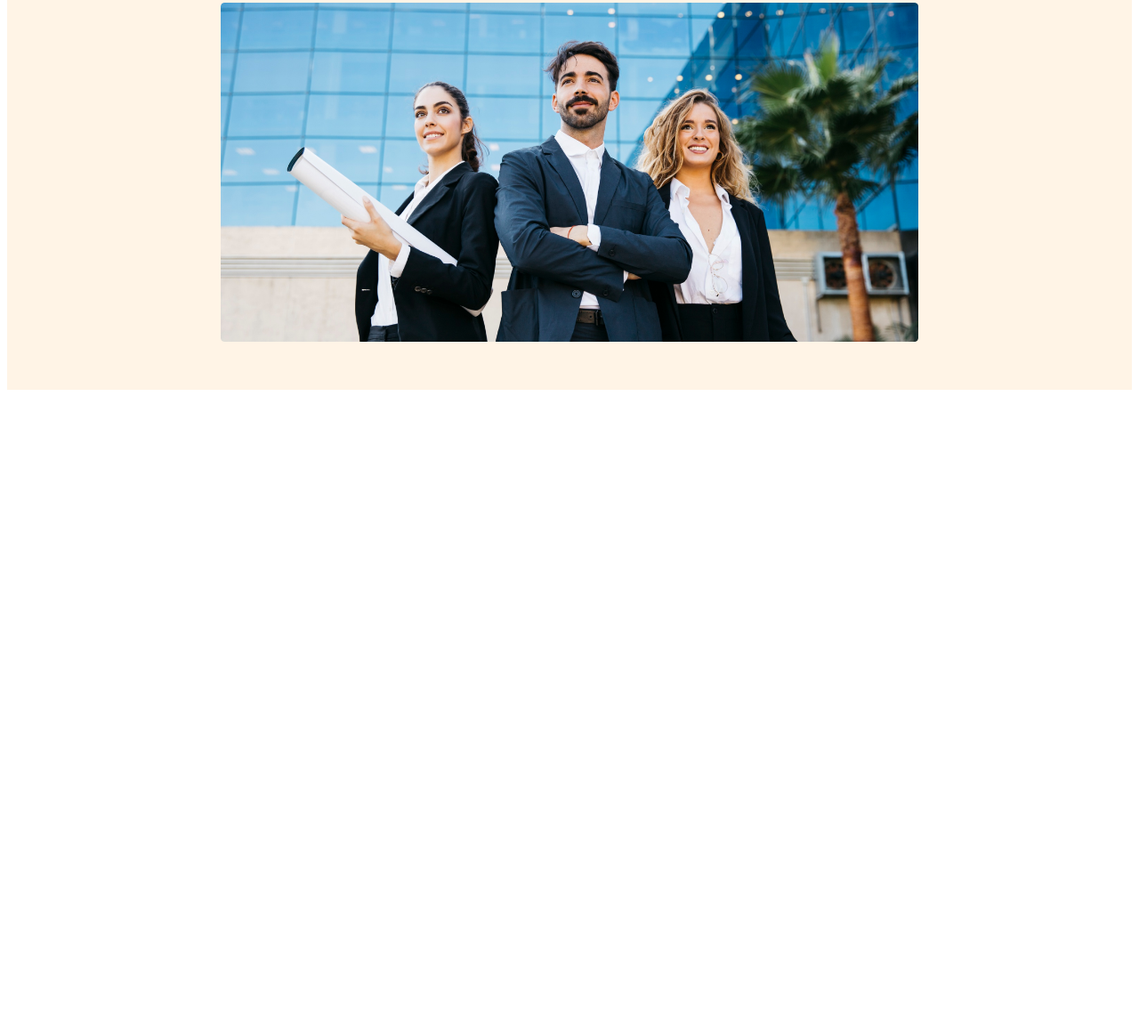
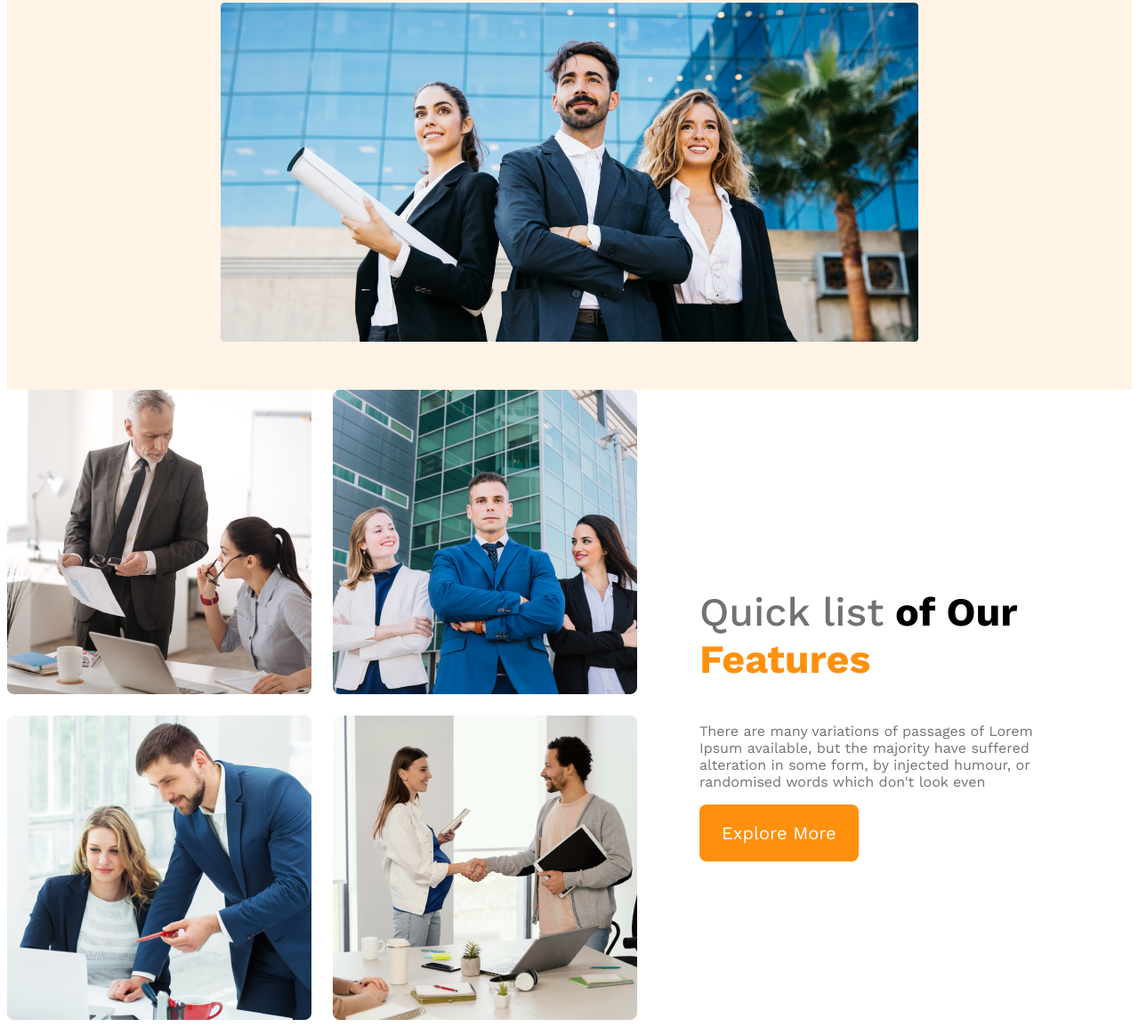
Before and after one commit to soikot-shahriaar/architects-responsive-web, a plain HTML site: page index.html in a window 1280 px wide. Shown: the part 573-1727 px from the top of the page at 89% size. Before the commit the page ends 1019 px from the top, so only its background shows below. Drawn offline with nearby package versions, Linux system fonts and the light colour scheme.

Commit message:
quick lists section done

```diff
--- a/index.html
+++ b/index.html
@@ -32,7 +32,31 @@
         <img src="images/banner.png" alt="" />
       </div>
     </header>
-    <main></main>
+
+    <main>
+      <!-- teams -- quick list section -->
+      <section class="teams-container">
+        <div class="teams-img-container">
+          <img src="images/team1.png" alt="" />
+          <img src="images/team2.png" alt="" />
+          <img src="images/team3.png" alt="" />
+          <img src="images/team4.png" alt="" />
+        </div>
+        <div class="teams-content">
+          <h3 class="teams-title">
+            <span class="quick-list text-light-gray">Quick list</span>
+            <span>of Our</span> <span class="text-features">Features</span>
+          </h3>
+          <p class="text-light-gray">
+            There are many variations of passages of Lorem Ipsum available, but
+            the majority have suffered alteration in some form, by injected
+            humour, or randomised words which don't look even
+          </p>
+          <button class="btn-primary">Explore More</button>
+        </div>
+      </section>
+    </main>
+
     <footer></footer>
   </body>
 </html>
--- a/styles/architect.css
+++ b/styles/architect.css
@@ -29,8 +29,7 @@
   color: #131313;
 }
 
-
-/* header styles */
+/* header section styles */
 header {
   background: rgba(255, 144, 14, 0.1);
   padding: 50px 240px;
@@ -58,7 +57,6 @@ nav li a {
   color: #424242;
 }
 
-
 /* banner styles */
 .banner-content {
   max-width: 800px;
@@ -76,3 +74,33 @@ nav li a {
   margin-top: 20px;
   width: 100%;
 }
+
+/* teams -- quick list section styles */
+.teams-container {
+  display: flex;
+  align-items: center;
+}
+
+.teams-img-container {
+  display: grid;
+  grid-template-columns: repeat(2, 1fr);
+  gap: 1.5rem;
+}
+
+.teams-content {
+  padding-left: 70px;
+  padding-right: 70px;
+}
+
+.teams-title {
+  font-size: 2.8rem;
+}
+
+.teams-title .quick-list {
+  font-weight: 500;
+}
+
+.teams-title .text-features {
+  color: #ff900e;
+  font-weight: 700;
+}
```
